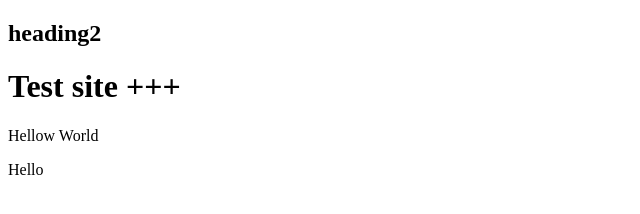
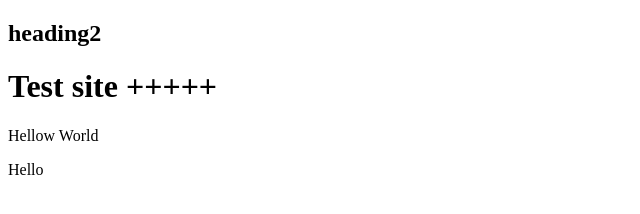
Before and after one commit to ArtemLipatovSer/Test, a plain HTML site: page index.html in a window 1280 px wide. Shown: the full height of the page, 0-640 px from the left. Drawn offline with Linux system fonts and the light colour scheme.

Commit message:
Update index.html

```diff
--- a/index.html
+++ b/index.html
@@ -7,7 +7,7 @@
 </head>
 <body>
     <h2>heading2</h2>
-    <h1>Test site +++</h1>
+    <h1>Test site +++++</h1>
     <p>Hellow World</p>
     <p>Hello</p>
 </body>
```
